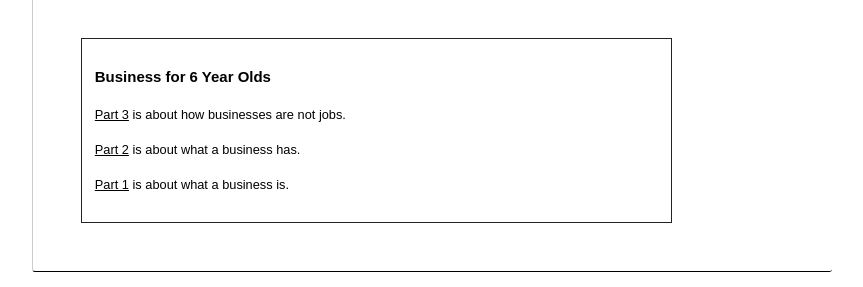
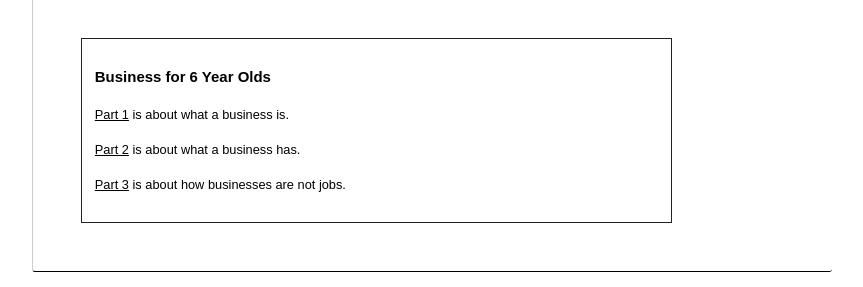
Before and after one commit to dankuck/dankuck.github.io, a Jekyll site: the page built from _posts/2016-12-22-business-for-6-year-olds-part-4.md, in a window 1280 px wide. Shown: the part 952-1239 px from the top of the page, without its empty margins (208-1071 px from the left). Built offline with Jekyll 4.4.1, drawn with Linux system fonts in a browser that asks for light colours.

Commit message:
reverse?

```diff
--- a/_includes/series_bf6yo.html
+++ b/_includes/series_bf6yo.html
@@ -2,7 +2,8 @@
 
 	<h3>Business for 6 Year Olds</h3>
 
-	{% for post in site.tags.bf6yo reverse %}
+	{% assign bf6yo = site.tags.bf6yo | reverse %}
+	{% for post in bf6yo %}
 		{% if post.draft %}
 			<!-- skipped a draft -->
 		{% else %}
```
